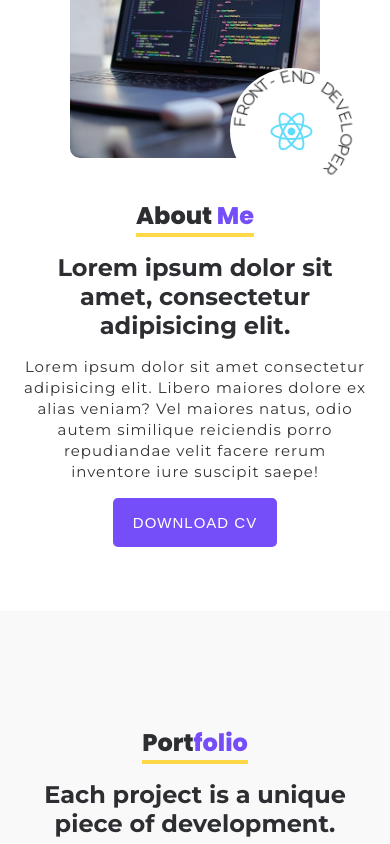
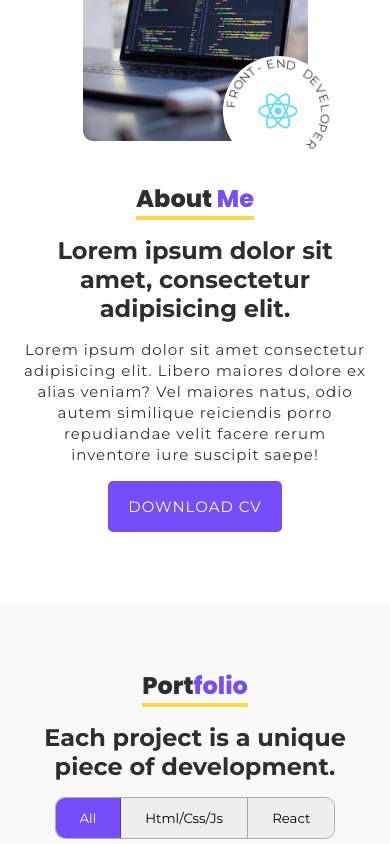
Before and after one commit to Tweekaayush/Portfolio, a React (Create React App) app: page / in a window 390 px wide. Shown: the part 1000-1844 px from the top of the page. Built offline with nearby package versions, Linux system fonts and the light colour scheme.

Commit message:
projects filter added

```diff
--- a/src/App.css
+++ b/src/App.css
@@ -108,10 +108,11 @@ section:nth-child(even){
   color: var(--white-color);
   font-size: 18px;
   overflow: hidden;
+  text-decoration: none;
 }
 
 .section-btn:hover:before{
-  transform: translateX(100%) rotate(-45deg);
+  transform: translateX(100%) rotate(-75deg);
 }
 
 .section-btn:before{
--- a/src/components/About/About.css
+++ b/src/components/About/About.css
@@ -51,8 +51,8 @@
     height: 150px;
     width: 150px;
     position: relative;
-    animation: spin
-     8s linear infinite;
+    animation: spin 8s linear infinite;
+     border-radius: 50%;
 }
 
 
@@ -107,34 +107,36 @@
     }
 
     .about-img-container{
-        width: 250px;
-        height: 250px;
+        width: 225px;
+        height: 225px;
     }
 
     .about-circle{
-        width: 125px;
-        height: 125px;
+        width: 110px;
+        height: 110px;
+        bottom: -25px;
+        right: -25px;
     }
 
     .about-circle > p{
-        height: 125px;
-        width: 125px;
+        height: 110px;
+        width: 110px;
         position: relative;
-        animation: spin
-         8s linear infinite;
+        animation: spin 8s linear infinite;
+        font-size: 12px;
     }
     .about-circle > p span{
-        transform-origin: 0 63px;
+        transform-origin: 0 55px;
         text-transform: uppercase;
         color: var(--text-color);
     }
     .about-circle > p img{
         position: absolute;
-        top: 40px;
-        left: 40px;
+        top: 35px;
+        left: 35px;
         margin: auto;
-        height: 43px;
-        width: 43px;
+        height: 40px;
+        width: 40px;
         animation: reverse-spin 8s linear infinite;
     }
 }
--- a/src/components/About/About.js
+++ b/src/components/About/About.js
@@ -1,11 +1,10 @@
-import React, { useEffect, useState } from 'react'
+import React, { useEffect } from 'react'
 import './About.css'
 import imgs from '../../assets/Tech/React.png'
 import ScrollReveal from 'scrollreveal'
 
 const About = () => {
   let arr = Array.from('Front-End Developer')
-  const [angle, setAngle] = useState(12)
 
   const config1 = {
     origin: "top",
@@ -26,14 +25,6 @@ const About = () => {
   };
 
   useEffect(()=>{
-    window.addEventListener('resize', ()=>{
-      if(window.innerWidth <= 480){
-        setAngle(15)
-      }
-      else{
-        setAngle(12)
-      }
-    })
     ScrollReveal().reveal('.about-left-container', config1)
     ScrollReveal().reveal('.about-right-container', config2)
   }, [])
@@ -41,7 +32,7 @@ const About = () => {
   const animateCircle = (e, i) =>{
     return (
 
-      <span style={{transform: `rotate(${i * angle}deg)`}}>
+      <span key={i} style={{transform: `rotate(${i * 12}deg)`}}>
         {e}
       </span>
     )
@@ -66,7 +57,7 @@ const About = () => {
               <h1 className="section-heading">About <span>Me</span></h1>
               <h2 className='sub-heading'>Lorem ipsum dolor sit amet, consectetur adipisicing elit.</h2>
               <p className="body-text">Lorem ipsum dolor sit amet consectetur adipisicing elit. Libero maiores dolore ex alias veniam? Vel maiores natus, odio autem similique reiciendis porro repudiandae velit facere rerum inventore iure suscipit saepe!</p>
-              <button className='section-btn'>Download CV</button>
+              <a className='section-btn' href="" download="Resume">Download CV</a>
             </div>
         </div>
     </section>
--- a/src/components/Card/Card.css
+++ b/src/components/Card/Card.css
@@ -58,6 +58,7 @@
     transform: scale(1);
     transition-delay: 0.2s;
     opacity: 1;
+    padding: 16px;
 }
 
 .card:before{
--- a/src/components/Card/Card.js
+++ b/src/components/Card/Card.js
@@ -11,7 +11,7 @@ const Card = (props) => {
         <div className="card-content">
             <h1>{props.title}</h1>
             <p>Lorem ipsum dolor sit amet, consectetur adipisicing elit. Harum, impedit.</p>
-            <a href={props.link}>visit website <FontAwesomeIcon icon={faArrowUpRightFromSquare} /></a>
+            <a href={props.link} target='_blank'>visit website <FontAwesomeIcon icon={faArrowUpRightFromSquare} /></a>
         </div>
     </div>
   )
--- a/src/components/Home/Home.css
+++ b/src/components/Home/Home.css
@@ -53,10 +53,6 @@
 
 .home-buttons{
     display: flex;
-}
-
-.home-buttons a{
-    text-decoration: none;
 }
 
 .home-buttons a:nth-child(2){
--- a/src/components/Projects/Projects.css
+++ b/src/components/Projects/Projects.css
@@ -3,6 +3,7 @@
     width: 990px;
     display: flex;
     flex-direction: column;
+    align-self: start;
 }
 
 .projects-container > h1{
@@ -26,6 +27,36 @@
     height: 240px;
 }
 
+.projects-button{
+    margin-top: 16px;
+    border: 1px solid var(--shadow-color);
+    align-self: start;
+    border-radius: 10px;
+}
+
+.projects-button button{
+    padding: 12px 24px;
+    border: none;
+    font-family: Montserrat, sans-serif;
+    border-right: 1px solid var(--shadow-color);
+    transition: all 0.3s;
+    background-color: var(--nav-list-color);
+}
+
+.projects-button button:nth-child(1){
+    border-radius: 9px 0 0 9px ;
+}
+
+.projects-button button:nth-child(3){
+    border-radius: 0 9px 9px 0 ;
+    border: none;
+}
+
+.active-btn{
+    background-color: var(--main-color) !important;
+    color: var(--white-color);
+}
+
 @media screen and (max-width: 1074px) {
     .projects-grid{
         grid-template-columns: repeat(2, 1fr);
@@ -35,6 +66,10 @@
     .projects-container > h1, .projects-container > h2{
         align-self: center;
         text-align: center;
+    }
+
+    .projects-button{
+        align-self: center;
     }
 }
 
--- a/src/components/Projects/Projects.js
+++ b/src/components/Projects/Projects.js
@@ -1,10 +1,17 @@
-import React, { useEffect } from 'react'
+import React, { useEffect, useRef, useState } from 'react'
 import './Projects.css'
 import Card from '../Card/Card'
 import projects from '../../projectlist'
 import ScrollReveal from 'scrollreveal'
 
+
 const Projects = () => {
+
+  const [projectArray, setProjectArray] = useState(projects)
+  const all = useRef(null)
+  const vanilla = useRef(null)
+  const react = useRef(null)
+
   const config1 = {
     origin: "top",
     duration: 1000,
@@ -32,6 +39,41 @@ const Projects = () => {
     easing: "ease",
   };
 
+  const createProjectCard = (item, i) =>{
+    return <Card id={item.id} key={item.id} {...item}/>
+  }
+
+  const search = (ch, list) =>{
+    for(let i of list){
+      if(i === ch)
+        return true
+    }
+    return false
+  }
+
+  const switchList = (e) =>{
+
+    if(e === 'vanilla'){
+      all.current.classList.remove('active-btn')
+      vanilla.current.classList.add('active-btn')
+      react.current.classList.remove('active-btn')
+    }else if(e === 'react'){
+      all.current.classList.remove('active-btn')
+      vanilla.current.classList.remove('active-btn')
+      react.current.classList.add('active-btn')
+    }else{
+      all.current.classList.add('active-btn')
+      vanilla.current.classList.remove('active-btn')
+      react.current.classList.remove('active-btn')
+    }
+
+    let newArr = projects.filter((item)=>{
+      return search(e, item.type)
+    })
+
+    setProjectArray(newArr)
+  }
+
   useEffect(()=>{
     ScrollReveal().reveal('.projects-container h1', config1)
     ScrollReveal().reveal('.projects-container h2', config3)
@@ -43,11 +85,16 @@ const Projects = () => {
         <div className="projects-container">
             <h1 className="section-heading">Port<span>folio</span></h1>
             <h2 className='sub-heading'>Each project is a unique piece of development.</h2>
+
+            <div className='projects-button'>
+              <button ref={all} className='active-btn' onClick={()=>switchList('all')}>All</button>
+              <button ref={vanilla} onClick={()=>switchList('vanilla')}>Html/Css/Js</button>
+              <button ref={react} onClick={()=>switchList('react')}>React</button>
+            </div>
+
             <div className="projects-grid">
               {
-                projects.map((card, i)=>{
-                   return <Card id={i} key={i} {...card}/>
-                })
+                projectArray.map(createProjectCard)
               }
             </div>
         </div>
--- a/src/projectlist.js
+++ b/src/projectlist.js
@@ -1,18 +1,28 @@
 import todolist from "./assets/images/todolist.png";
 import weatherApp from "./assets/images/weatherApp.png";
+import patatap from "./assets/images/patatap.png"
+
 const projects = [
     {
         id: 1,
         img: todolist,
         title:"TodoList",
-        link:"https://tweekaayush.github.io/todolist-app-react/"
+        link:"https://tweekaayush.github.io/todolist-app-react/",
+        type: ['all', 'react']
     },
     {
-        id:1,
+        id:2,
+        img: patatap,
+        title:"Patatap Clone",
+        link:"https://tweekaayush.github.io/Patatap-Clone/",
+        type: ['all', 'vanilla']
+    },
+    {
+        id:3,
         img: weatherApp,
         title:"Weather App",
         link:"https://tweekaayush.github.io/weather-app-react/",
-
+        type: ['all', 'react']
     }
 ]
 
```
Also changed, not shown: src/assets/images/Developer activity-bro.png (added), src/assets/images/patatap.png (added).
